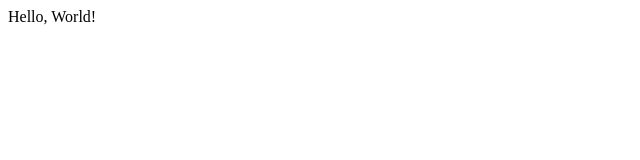
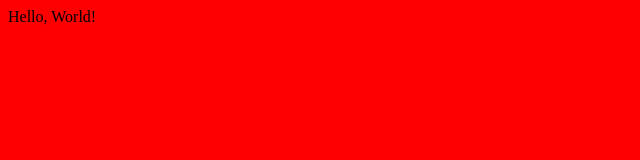
Before and after one commit to cmacfadyen/CVU-Unit1, a plain HTML site: page summative.html in a window 1280 px wide. Shown: the whole page, without its empty margins (0-640 px from the left). Drawn offline with Linux system fonts and the light colour scheme.

Commit message:
Update summative.html

```diff
--- a/summative.html
+++ b/summative.html
@@ -1,7 +1,7 @@
 <!DOCTYPE html>
 <html>
 <head>
-<link rel="stylesheet" type="text/style" href="summative.css">
+<link rel="stylesheet" type="text/css" href="summative.css">
 </head>
 <body>
 Hello, World!
```
